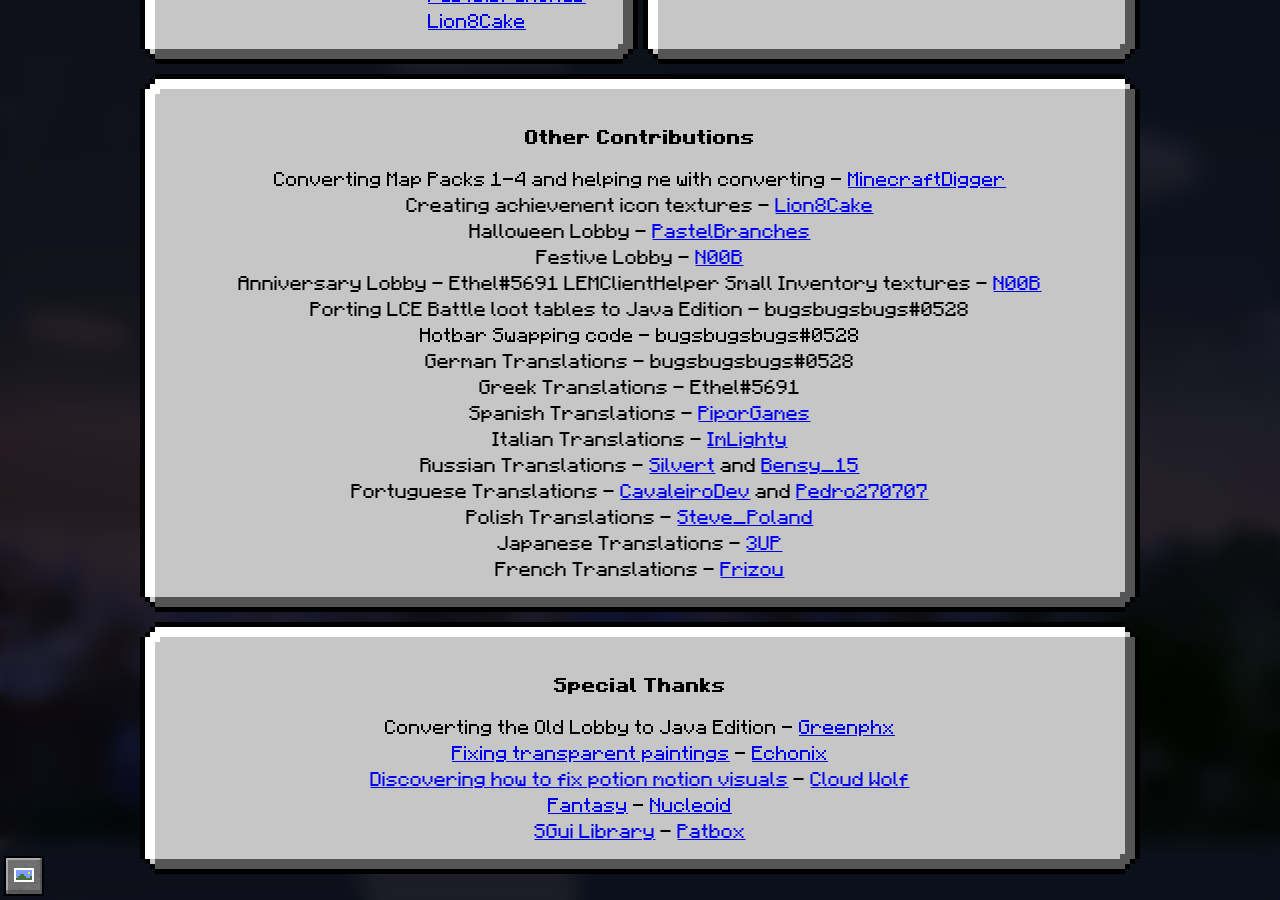
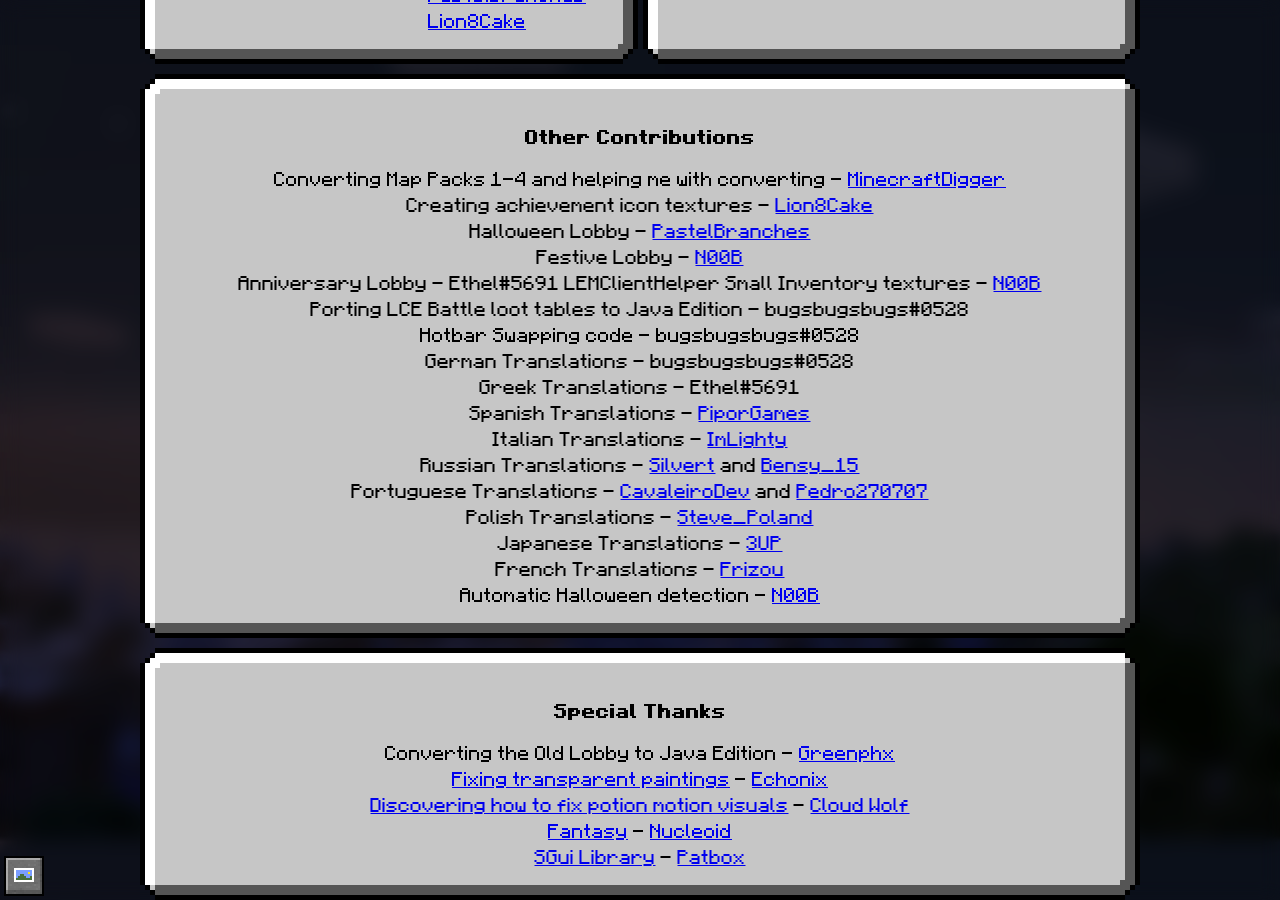
Before and after one commit to Legacy-Edition-Minigames/Website, a Jekyll site: the page built from credits.html, in a window 1280 px wide and 900 px high, scrolled down 961 px. Built offline with Jekyll 4.4.1, drawn with Linux system fonts in a browser that asks for light colours; some web fonts are replaced.

Commit message:
Update credits.html

```diff
--- a/credits.html
+++ b/credits.html
@@ -92,7 +92,8 @@
 	Portuguese Translations - <a href="https://twitter.com/CavaleiroDev" target='_blank'>CavaleiroDev</a> and <a href="https://curseforge.com/members/ttv_pedro270707" target='_blank'>Pedro270707</a><br>
 	Polish Translations - <a href="https://twitter.com/Steve_Poland_MC" target='_blank'>Steve_Poland</a><br>
 	Japanese Translations - <a href="https://twitter.com/loserdog8519" target='_blank'>3UP</a><br>
-	French Translations - <a href="https://www.youtube.com/channel/UCghp5JdfRaf3dNDeNucD_Yg" target='_blank'>Frizou</a>
+	French Translations - <a href="https://www.youtube.com/channel/UCghp5JdfRaf3dNDeNucD_Yg" target='_blank'>Frizou</a><br>
+	Automatic Halloween detection - <a href="https://github.com/S-N00B-1" target='_blank'>N00B</a>
 </div>
 
 <div class="guibox center">
```
